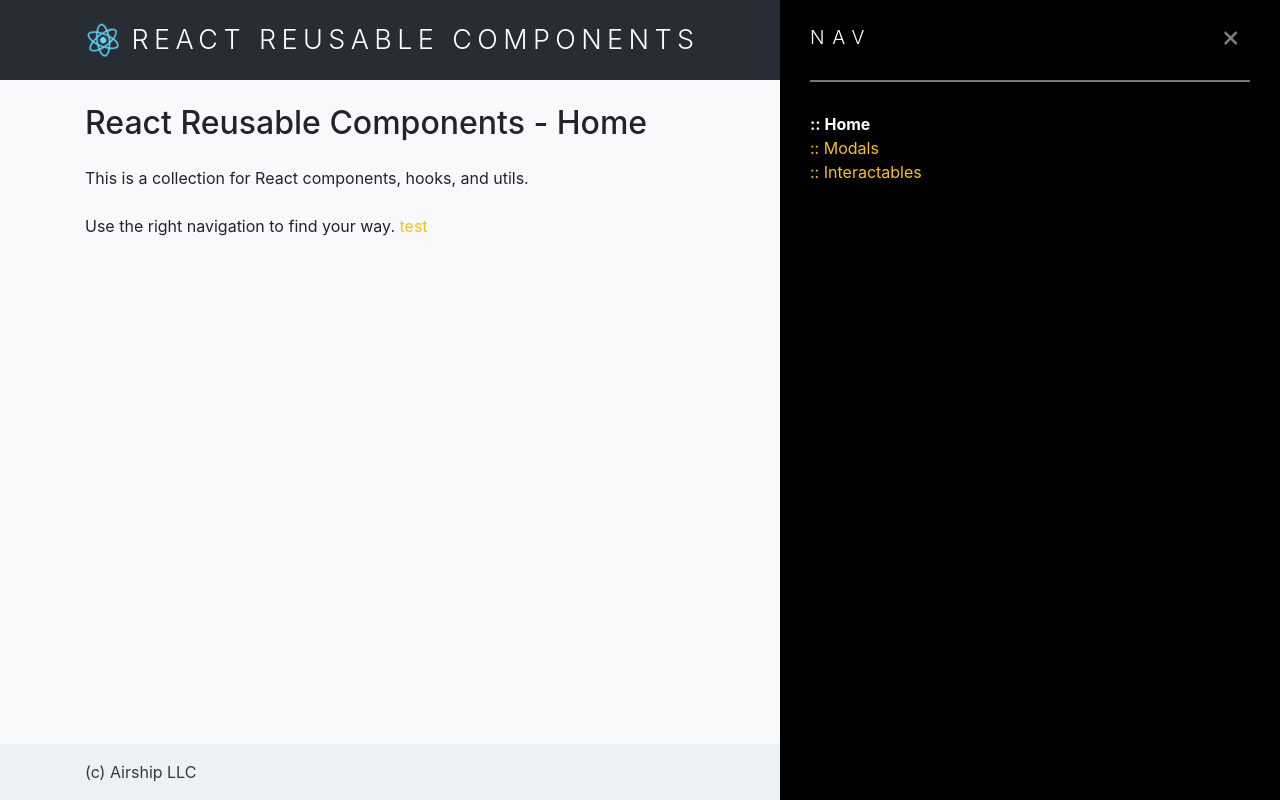
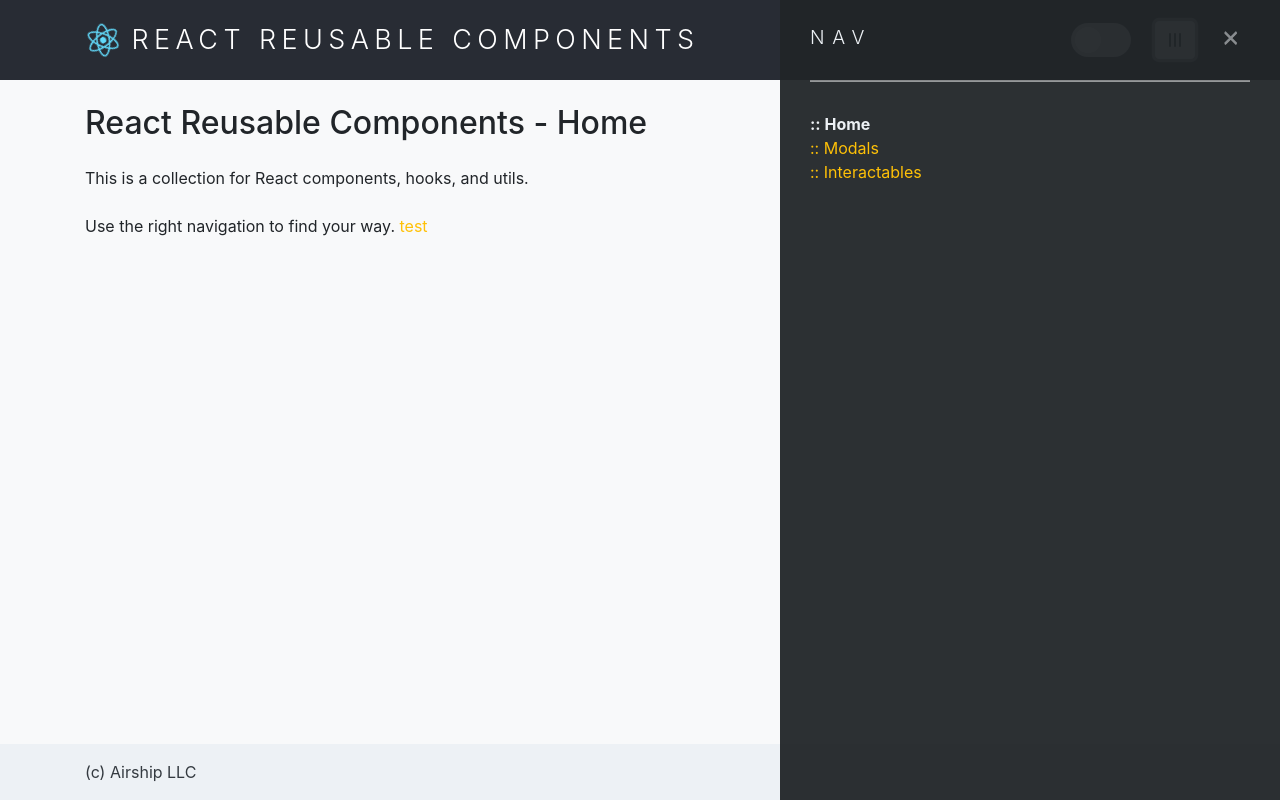
Before and after one commit to teamairship/react-reusable-components, a React (Create React App) app in the folder web/: page / in a window 1280 px wide. Both pictures are taken after a click on the button "Open Nav Menu". Built offline with nearby package versions, Linux system fonts and the light colour scheme.

Commit message:
more robust dark theme

```diff
--- a/web/src/_AppInternal/_components/SiteHeader.scss
+++ b/web/src/_AppInternal/_components/SiteHeader.scss
@@ -1,3 +1,5 @@
+
+@import '../../css/colors';
 
 .App-logo {
   height: 40px;
@@ -41,6 +43,7 @@
   letter-spacing: 0.2em;
   padding-right: 10px;
   margin-bottom: 0;
+  color: #fff;
 
   a {
     color: white;
@@ -73,7 +76,14 @@
   }
 
   &.active {
-    color: white;
     font-weight: bold;
+
+    @include light-theme() {
+      color: $LIGHT_THEME_ACCENT_INVERT;
+    }
+
+    @include dark-theme() {
+      color: $DARK_THEME_ACCENT_INVERT;
+    }
   }
 }
--- a/web/src/_AppInternal/_components/SiteHeader.tsx
+++ b/web/src/_AppInternal/_components/SiteHeader.tsx
@@ -18,7 +18,7 @@ const SiteHeaderLeft = () => {
     <div className="d-flex flex-row align-items-center justify-content-center justify-content-md-between">
       <img src={reactLogo} className="App-logo" alt="airship logo" />
       <h1 className="App-name">
-        <Link to="/">
+        <Link to="/" className="text-reset">
           REACT REUSABLE <br className="d-md-none"/>COMPONENTS
         </Link>
       </h1>
--- a/web/src/components/custom/NavDrawer.scss
+++ b/web/src/components/custom/NavDrawer.scss
@@ -20,8 +20,6 @@ $CLASSNAME_NAV_ANIMATE_SLIDE_OVER: 'animate-slide-over';
   left: 100%;
   top: 0;
   bottom: 0;
-  background-color: black;
-  color: white;
   min-width: $NAV_WIDTH_SM;
   padding: 15px 30px;
 
@@ -51,7 +49,7 @@ $CLASSNAME_NAV_ANIMATE_SLIDE_OVER: 'animate-slide-over';
 }
 
 .nav-drawer.#{$CLASSNAME_NAV_ANIMATE_SLIDE_OVER} {
-  @include transition(left $DRAWER_SPEED $EASING);
+  @include transition(left $DRAWER_SPEED $EASING !important);
 
   &.#{$CLASSNAME_NAV_SHOWING} {
     left: calc(100% - #{$NAV_WIDTH_SM});
--- a/web/src/components/custom/NavDrawer.tsx
+++ b/web/src/components/custom/NavDrawer.tsx
@@ -90,7 +90,7 @@ const NavDrawer: React.FC<Props> = ({
   const classNameSlideOver = animationType === 'slideOver' ? CLASSNAME_NAV_ANIMATE_SLIDE_OVER : '';
 
   return (
-    <div className={cx('nav-drawer', classNameSlideOver, classNameShow)}>
+    <div className={cx('nav-drawer theme-nav theme-nav-bg', classNameSlideOver, classNameShow)}>
       <div className="position-relative d-flex flex-column justify-content-stretch">
         <button
           type="button"
--- a/web/src/components/custom/NavMenu.tsx
+++ b/web/src/components/custom/NavMenu.tsx
@@ -22,7 +22,9 @@ const NavItem: React.FC<NavItemProps> = ({
       <a
         href={route.path}
         className={cx('nav-menu-link', {
-          active: route.path === history.location.pathname
+          active: route.path === history.location.pathname,
+          'theme-accent': route.path !== history.location.pathname,
+          'theme-nav': route.path === history.location.pathname,
         })}
         onClick={(ev) => {
           ev.preventDefault();
--- a/web/src/components/custom/Toggle.scss
+++ b/web/src/components/custom/Toggle.scss
@@ -1,6 +1,8 @@
+
+@import '../../css/colors';
 
 $SLIDER_COLOR_OFF: #ccc;
-$SLIDER_COLOR_ON: #2196F3;
+$SLIDER_COLOR_ON: $LIGHT_THEME_ACCENT;
 
 .switch-container label {
   margin: 0;
--- a/web/src/css/_colors.scss
+++ b/web/src/css/_colors.scss
@@ -1,25 +1,35 @@
+
+@import './mixins';
+
+$__COLOR_TRANSITION_TIME: 100ms;
 
 @mixin _foreground-color-class($className, $color) {
   .#{$className} {
     color: $color;
+    @include transition(color $__COLOR_TRANSITION_TIME ease-in-out);
   }
   .#{$className}-dark {
     color: darken($color, 10%);
+    @include transition(color $__COLOR_TRANSITION_TIME ease-in-out);
   }
   .#{$className}-light {
     color: lighten($color, 10%);
+    @include transition(color $__COLOR_TRANSITION_TIME ease-in-out);
   }
 }
 
 @mixin _background-color-class($className, $color) {
   .#{$className}-bg {
     background-color: $color;
+    @include transition(background-color $__COLOR_TRANSITION_TIME ease-in-out);
   }
   .#{$className}-dark-bg {
     background-color: darken($color, 10%);
+    @include transition(background-color $__COLOR_TRANSITION_TIME ease-in-out);
   }
   .#{$className}-light-bg {
     background-color: lighten($color, 10%);
+    @include transition(background-color $__COLOR_TRANSITION_TIME ease-in-out);
   }
 }
 
@@ -27,14 +37,17 @@
   .#{$className}-border {
     border-color: $color;
     outline-color: transparentize($color, 0.2);
+    @include transition(border-color $__COLOR_TRANSITION_TIME ease-in-out);
   }
   .#{$className}-dark-border {
     border-color: darken($color, 10%);
     outline-color: transparentize(darken($color, 10%), 0.2);
+    @include transition(border-color $__COLOR_TRANSITION_TIME ease-in-out);
   }
   .#{$className}-light-border {
     border-color: lighten(lighten($color, 10%), 10%);
     outline-color: transparentize(lighten($color, 10%), 0.2);
+    @include transition(border-color $__COLOR_TRANSITION_TIME ease-in-out);
   }
 }
 
@@ -97,8 +110,8 @@ $LIGHT_THEME_HEADER_BG: $__CUSTOM_COLOR_GRAY_DARK;
 $LIGHT_THEME_HEADER_FG: $__BOOTSTRAP_COLOR_GRAY_100;
 $LIGHT_THEME_FOOTER_BG: $__CUSTOM_COLOR_GRAY_200;
 $LIGHT_THEME_FOOTER_FG: $__BOOTSTRAP_COLOR_GRAY_800;
-$LIGHT_THEME_NAV_BG: $__BOOTSTRAP_COLOR_GRAY_300;
-$LIGHT_THEME_NAV_FG: $__BOOTSTRAP_COLOR_GRAY_900;
+$LIGHT_THEME_NAV_BG: transparentize($__BOOTSTRAP_COLOR_GRAY_900, 0.05);
+$LIGHT_THEME_NAV_FG: $__CUSTOM_COLOR_GRAY_200;
 $LIGHT_THEME_NAV_BORDER: $__BOOTSTRAP_COLOR_GRAY_800;
 $LIGHT_THEME_ACCENT: $__BOOTSTRAP_COLOR_YELLOW;
 $LIGHT_THEME_ACCENT_INVERT: $__BOOTSTRAP_COLOR_GRAY_900;
@@ -122,7 +135,7 @@ $DARK_THEME_HEADER_BG: $__CUSTOM_COLOR_GRAY_DARK;
 $DARK_THEME_HEADER_FG: $__BOOTSTRAP_COLOR_GRAY_100;
 $DARK_THEME_FOOTER_BG: $__BOOTSTRAP_COLOR_GRAY_800;
 $DARK_THEME_FOOTER_FG: $__BOOTSTRAP_COLOR_GRAY_100;
-$DARK_THEME_NAV_BG: $__CUSTOM_COLOR_DARTH_VADER;
+$DARK_THEME_NAV_BG: transparentize($__CUSTOM_COLOR_DARTH_VADER, 0.05);
 $DARK_THEME_NAV_FG: $__BOOTSTRAP_COLOR_GRAY_100;
 $DARK_THEME_NAV_BORDER: $__BOOTSTRAP_COLOR_GRAY_200;
 $DARK_THEME_ACCENT: $__BOOTSTRAP_COLOR_YELLOW;
--- a/web/src/pages/InteractablesPage.tsx
+++ b/web/src/pages/InteractablesPage.tsx
@@ -22,7 +22,6 @@ const InteractablesPage = () => {
         <ExampleCode>
           <Button
             type="dark"
-            onClick={() => { console.log('I am a bootstrapped button!') }}
           >
             Bootstrap Button
           </Button>
@@ -30,7 +29,6 @@ const InteractablesPage = () => {
         <ExampleCode>
           <Button
             type="primary"
-            onClick={() => { console.log('I am a bootstrapped button!') }}
           >
             Click me!
           </Button>
@@ -38,7 +36,6 @@ const InteractablesPage = () => {
         <ExampleCode>
           <Button
             type="warning"
-            onClick={() => { console.log('I am a bootstrapped button!') }}
           >
             Something important
           </Button>
```
